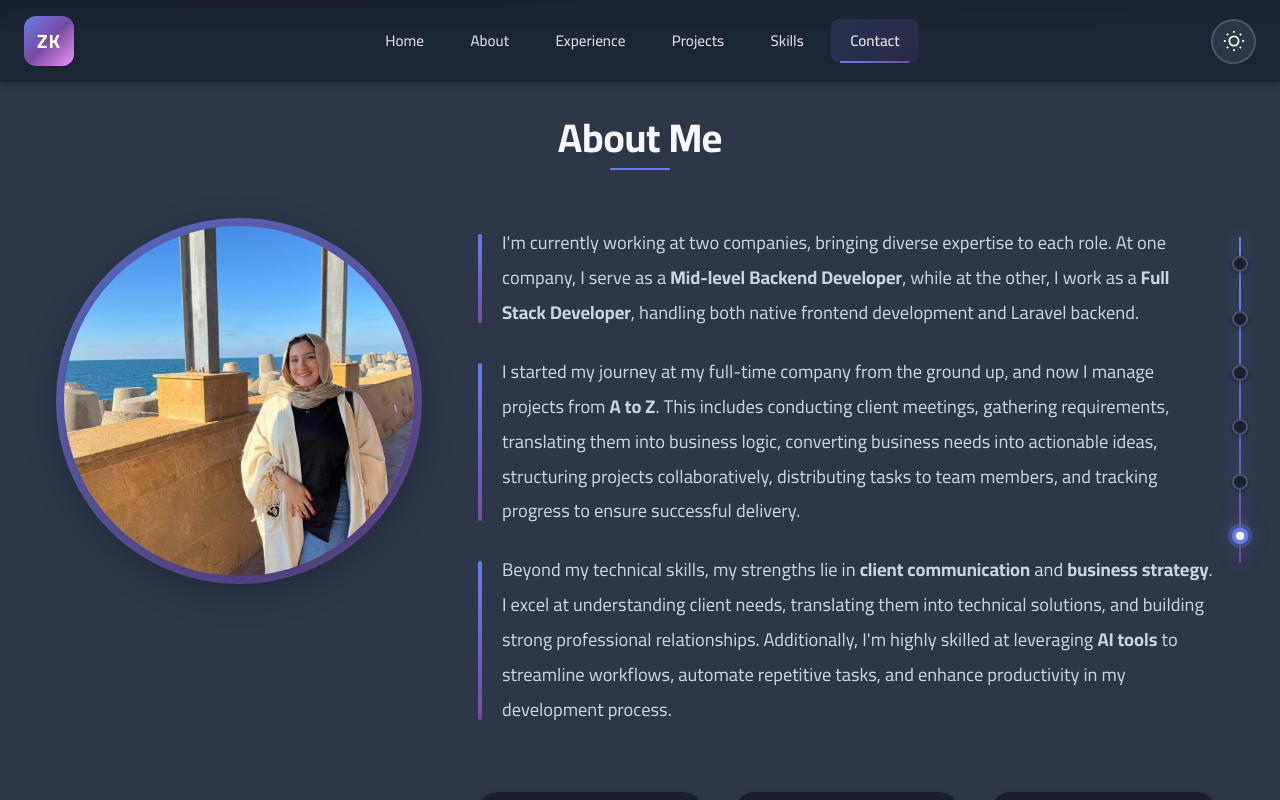
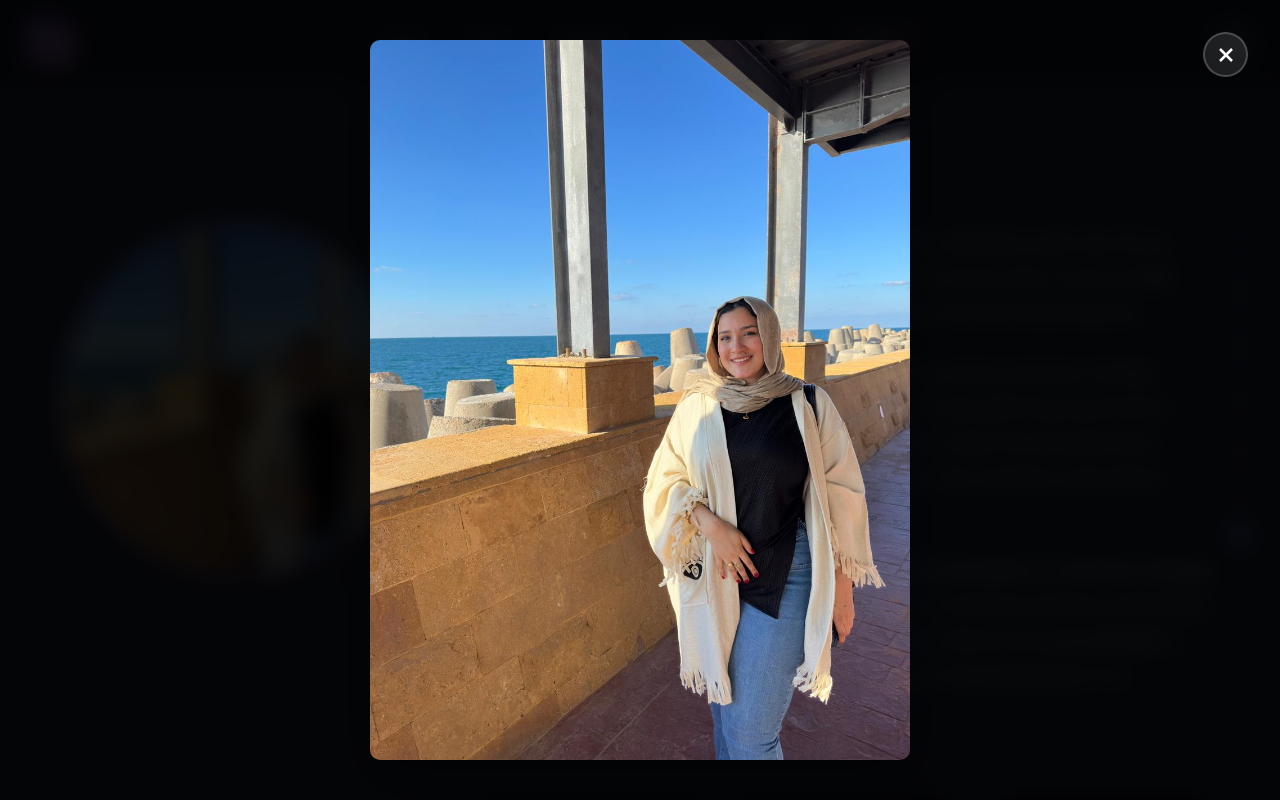
Before and after one commit to Zienab-Khaled/zienab-portfolio, a website built with Vite: page index.html in a window 1280 px wide. Both pictures are taken after a click on the picture 239 px from the left and 1216 px from the top of the page. Shown: the part 816-1616 px from the top of the page. Built offline with nearby package versions, Linux system fonts and the light colour scheme.

Commit message:
fix styling

```diff
--- a/src/style.css
+++ b/src/style.css
@@ -2729,6 +2729,69 @@ section.animate {
   color: white;
 }
 
+/* Image Lightbox */
+.image-lightbox {
+  position: fixed;
+  top: 0;
+  left: 0;
+  width: 100%;
+  height: 100%;
+  background: rgba(0, 0, 0, 0.9);
+  backdrop-filter: blur(10px);
+  z-index: 10000;
+  display: flex;
+  align-items: center;
+  justify-content: center;
+  opacity: 0;
+  visibility: hidden;
+  transition: opacity 0.3s ease, visibility 0.3s ease;
+  pointer-events: none;
+}
+
+.image-lightbox.active {
+  opacity: 1;
+  visibility: visible;
+  pointer-events: all;
+}
+
+.lightbox-image {
+  max-width: 90%;
+  max-height: 90vh;
+  object-fit: contain;
+  border-radius: 10px;
+  box-shadow: 0 20px 60px rgba(0, 0, 0, 0.5);
+}
+
+.lightbox-close {
+  position: absolute;
+  top: 2rem;
+  right: 2rem;
+  width: 45px;
+  height: 45px;
+  background: rgba(255, 255, 255, 0.1);
+  border: 2px solid rgba(255, 255, 255, 0.2);
+  border-radius: 50%;
+  color: white;
+  cursor: pointer;
+  display: flex;
+  align-items: center;
+  justify-content: center;
+  transition: all 0.3s ease;
+  z-index: 10001;
+}
+
+.lightbox-close:hover {
+  background: rgba(255, 255, 255, 0.2);
+  border-color: rgba(255, 255, 255, 0.4);
+  transform: rotate(90deg);
+}
+
+.lightbox-close svg {
+  width: 24px;
+  height: 24px;
+  stroke-width: 2.5;
+}
+
 /* Scroll to Top Button */
 .scroll-to-top {
   position: fixed;
```
